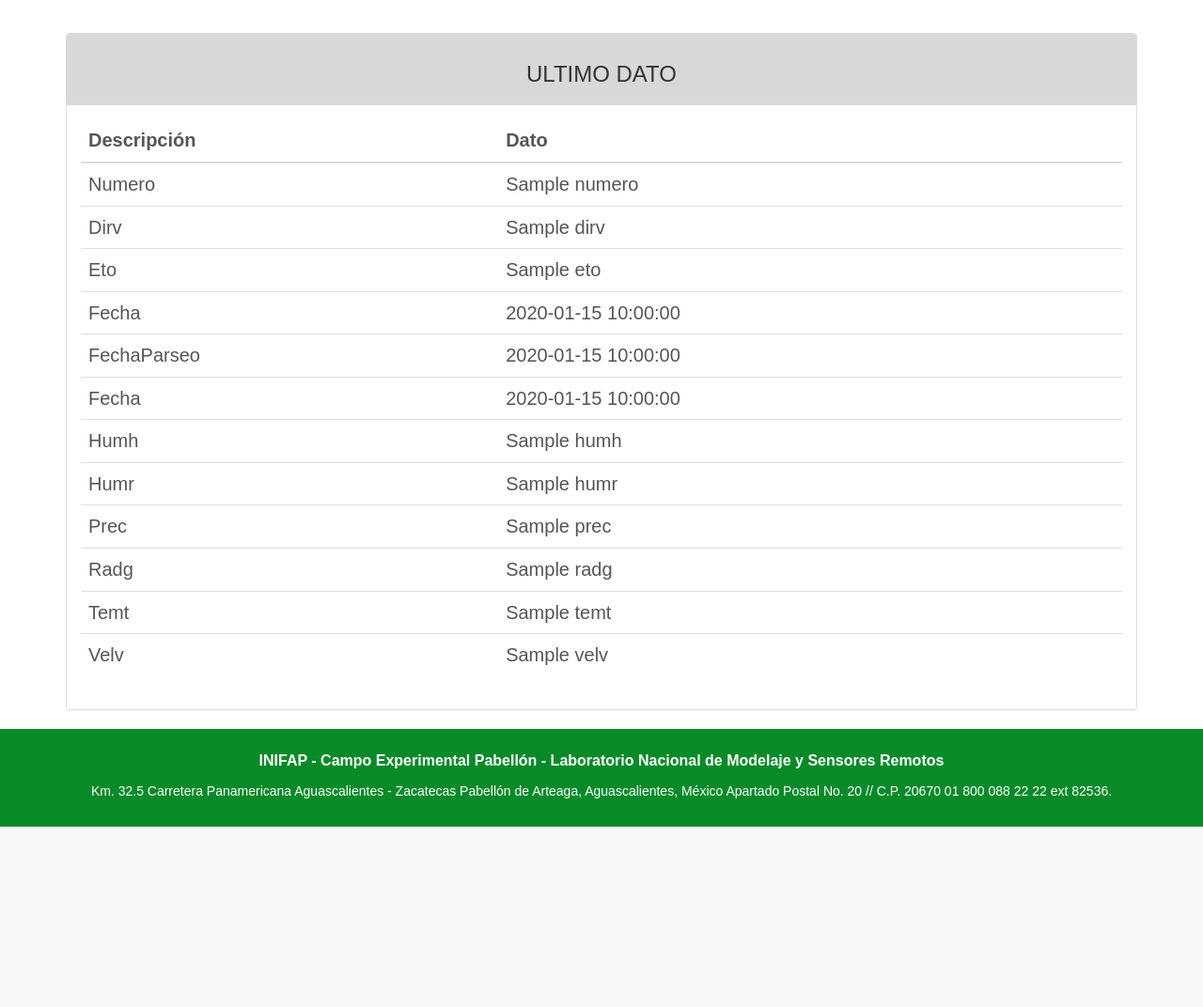
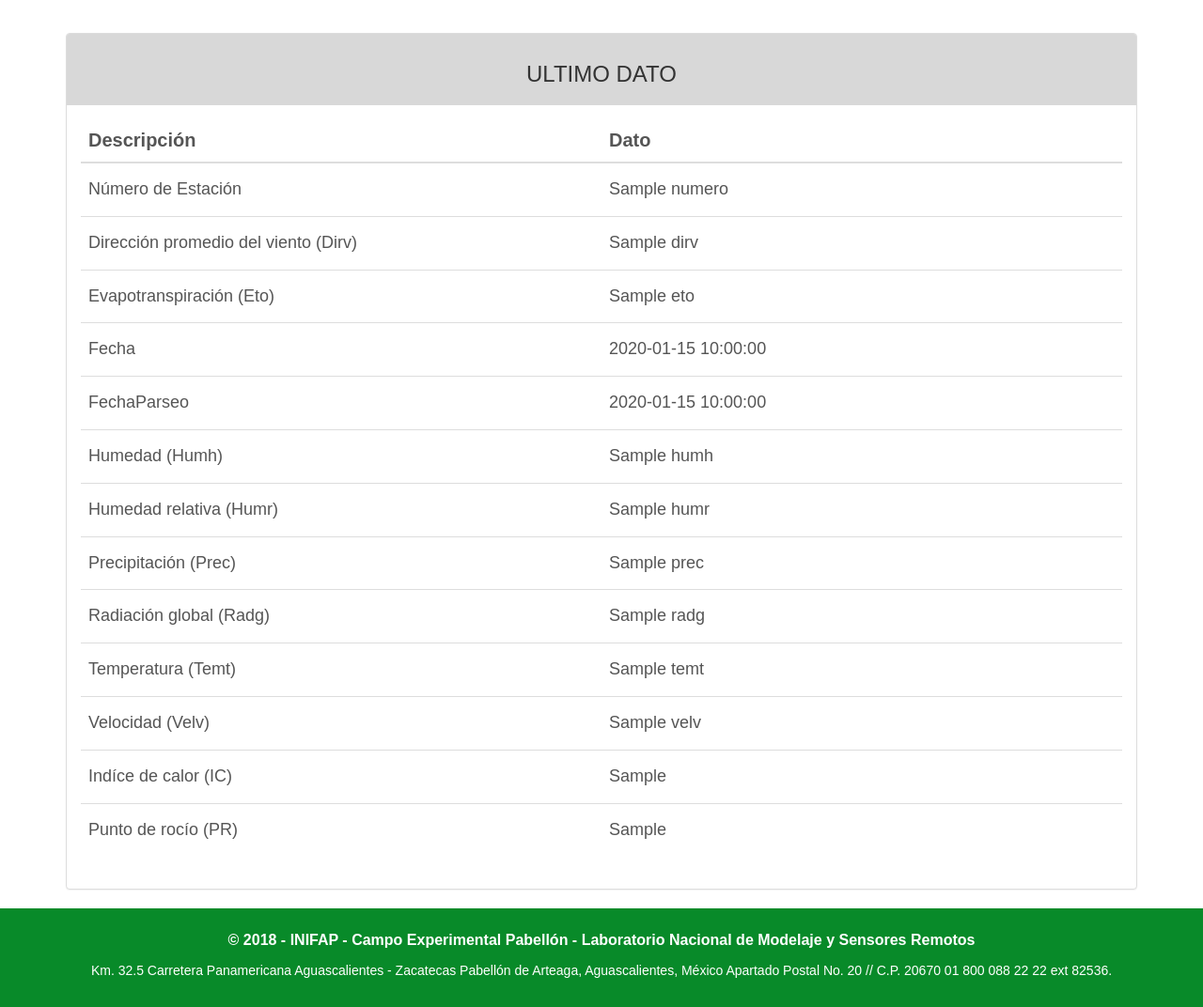
Before and after one commit to jorgemauricio/proyecto_utna_2018, a Flask app: template templates/estaciones.html in a window 1280 px wide. Shown: the part 831-1903 px from the top of the page at 94% size. Before the commit the page ends 1711 px from the top, so only its background shows below. Run offline with Flask 2, Linux system fonts and the light colour scheme; the template is opened without the code that fills it: most values are stand-ins (such as "Sample title", 1, 10 or a date in 2020); some libraries are stand-ins or nearby versions.

Commit message:
Tercer Avance

```diff
--- a/application.py
+++ b/application.py
@@ -2,7 +2,7 @@
 import pandas as pd
 import json
 from urllib.request import urlopen
-from flask import Flask, render_template
+from flask import Flask, render_template, redirect, url_for
 from api import claves
 app = Flask(__name__)
 
@@ -17,6 +17,7 @@ def index():
     data=json.loads(source)
     df=pd.DataFrame(data['estados'])
     return render_template("index.html", dato=df['Nombre'])
+
 
 @app.route('/<string:name>/<string:id>')
 def est(name,id):
@@ -35,6 +36,7 @@ def est(name,id):
     return render_template('estacion.html',dato1=df['Nombre'],estado=name, num=id,estac=tac)
 
 
+
 @app.route('/<string:estado>/<string:estacion>/<string:numesta>/<string:numero>')
 def estacion(estado,numesta,estacion,numero):
     acceso=claves()
@@ -47,6 +49,21 @@ def estacion(estado,numesta,estacion,numero):
     data=json.loads(source)
     dicc=[]
     dicc=dict(data)
+    t= dicc['estaciones'][0]['Temt']#temperatura
+    h= dicc['estaciones'][0]['Humr']#humedad relativa
+    T=(9*int(t)/5)+32#conversion de °c a °f
+    HI = -42.379 + 2.04901523*T + 10.14333127*h - .22475541*T*h - .00683783*T*T - .05481717*h*h + .00122874*T*T*h + .00085282*T*h*h - .00000199*T*T*h*h
+    Pr= ((h/100)**(1/8))*(112+0.9*t)+0.1*t-112
+        #print(df)
+    return render_template('estaciones.html',dato2=dicc, dat3=HI,pr=Pr)
 
-        #print(df)
-    return render_template('estaciones.html',dato2=dicc)
+@app.route("/")
+def url(u):
+    acceso=claves()
+    consulta=acceso.consultaEstados
+    #conUrl=("http://clima.inifap.gob.mx/wapi/api/Estacion?")
+    with urlopen(consulta) as response:source=response.read()
+    data=json.loads(source)
+    df=pd.DataFrame(data['estados'])
+    return redirect(url_for("index.html"), dato=df['Nombre'])
+    #return render_template("index.html", u=u)
--- a/templates/estacion.html
+++ b/templates/estacion.html
@@ -7,7 +7,7 @@
    <link rel="stylesheet" href="http://maxcdn.bootstrapcdn.com/bootstrap/3.3.5/css/bootstrap.min.css">
    <script src="https://ajax.googleapis.com/ajax/libs/jquery/1.11.3/jquery.min.js"></script>
    <script src="http://maxcdn.bootstrapcdn.com/bootstrap/3.3.5/js/bootstrap.min.js"></script>
-    <title>Estaciones</title>
+    <title>Estaciones - LNMySR</title>
     <style>
     body {
         font: 20px Montserrat, sans-serif;
@@ -68,7 +68,7 @@
           </div>
           <div class="collapse navbar-collapse" id="myNavbar">
           <ul class="nav navbar-nav navbar-right">
-            <li><a href="index.html">Regresar</a></li>
+            <li><a href="{{dato}}">Regresar</a></li>
           </div>
         </div>
     </nav>
@@ -111,7 +111,7 @@
 </br>
 </br>
 <div class="container-fluid bg-1 text-center">
-<p><strong>INIFAP - Campo Experimental Pabellón - Laboratorio Nacional de Modelaje y Sensores Remotos</p></strong>
+<p><strong>© 2018 - INIFAP - Campo Experimental Pabellón - Laboratorio Nacional de Modelaje y Sensores Remotos</p></strong>
 <h5>Km. 32.5 Carretera Panamericana Aguascalientes - Zacatecas
 Pabellón de Arteaga, Aguascalientes, México
 Apartado Postal No. 20 // C.P. 20670
--- a/templates/estaciones.html
+++ b/templates/estaciones.html
@@ -1,7 +1,7 @@
 <!DOCTYPE html>
 <html>
   <head>
-    <title>Estacion</title>
+    <title>Estación - LNMySR</title>
   </head>
   <meta charset="utf-8">
   <meta name="viewport" content="width=device-width, initial-scale=1">
@@ -9,7 +9,7 @@
  <link rel="stylesheet" href="http://maxcdn.bootstrapcdn.com/bootstrap/3.3.5/css/bootstrap.min.css">
  <script src="https://ajax.googleapis.com/ajax/libs/jquery/1.11.3/jquery.min.js"></script>
  <script src="http://maxcdn.bootstrapcdn.com/bootstrap/3.3.5/js/bootstrap.min.js"></script>
-  <title>Estación</title>
+
   <style>
   body {
       font: 20px Montserrat, sans-serif;
@@ -69,7 +69,7 @@
           </div>
           <div class="collapse navbar-collapse" id="myNavbar">
           <ul class="nav navbar-nav navbar-right">
-            <li><a href="/proyecto_utna_2018/templates/estacion.html">Regresar</a></li>
+            <li><a href="{{u}}">Regresar</a></li>
           </div>
         </div>
     </nav>
@@ -89,58 +89,62 @@
          <table class="table table-hover">
            <thead>
              <tr>
-               <th>Descripción</th>
-               <th>Dato</th>
+               <th class="col-sm-4">Descripción</th>
+               <th class="col-sm-4">Dato</th>
              </tr>
            </thead>
            <tbody>
              <tr>
-               <td>Numero</td>
-               <td>{{dato2['estaciones'][0]['Numero']}}</td>
+               <td><h4>Número de Estación</td>
+               <td><h4>{{dato2['estaciones'][0]['Numero']}}</td>
              </tr>
              <tr>
-               <td>Dirv</td>
-               <td>{{dato2['estaciones'][0]['Dirv']}}</td>
+               <td><h4>Dirección promedio del viento (Dirv)</td>
+               <td><h4>{{dato2['estaciones'][0]['Dirv']}}</td>
              </tr>
              <tr>
-               <td>Eto</td>
-               <td>{{dato2['estaciones'][0]['Eto']}}</td>
+               <td><h4>Evapotranspiración (Eto)</td>
+               <td><h4>{{dato2['estaciones'][0]['Eto']}}</td>
              </tr>
              <tr>
-               <td>Fecha</td>
-               <td>{{dato2['estaciones'][0]['Fecha']}}</td>
+               <td><h4>Fecha </td>
+               <td><h4>{{dato2['estaciones'][0]['Fecha']}}</td>
              </tr>
              <tr>
-               <td>FechaParseo</td>
-               <td>{{dato2['estaciones'][0]['FechaParseo']}}</td>
+               <td><h4>FechaParseo</td>
+               <td><h4>{{dato2['estaciones'][0]['FechaParseo']}}</td>
              </tr>
              <tr>
-               <td>Fecha</td>
-               <td>{{dato2['estaciones'][0]['Fecha']}}</td>
+               <td><h4>Humedad (Humh)</td>
+               <td><h4>{{dato2['estaciones'][0]['Humh']}}</td>
              </tr>
              <tr>
-               <td>Humh</td>
-               <td>{{dato2['estaciones'][0]['Humh']}}</td>
+               <td><h4>Humedad relativa (Humr)</td>
+               <td><h4>{{dato2['estaciones'][0]['Humr']}}</td>
              </tr>
              <tr>
-               <td>Humr</td>
-               <td>{{dato2['estaciones'][0]['Humr']}}</td>
+               <td><h4>Precipitación (Prec)</td>
+               <td><h4>{{dato2['estaciones'][0]['Prec']}}</td>
              </tr>
              <tr>
-               <td>Prec</td>
-               <td>{{dato2['estaciones'][0]['Prec']}}</td>
+               <td><h4>Radiación global (Radg)</td>
+               <td><h4>{{dato2['estaciones'][0]['Radg']}}</td>
              </tr>
              <tr>
-               <td>Radg</td>
-               <td>{{dato2['estaciones'][0]['Radg']}}</td>
+               <td><h4>Temperatura (Temt)</td>
+               <td><h4>{{dato2['estaciones'][0]['Temt']}}</td>
              </tr>
              <tr>
-               <td>Temt</td>
-               <td>{{dato2['estaciones'][0]['Temt']}}</td>
+               <td><h4>Velocidad (Velv)</td>
+               <td><h4>{{dato2['estaciones'][0]['Velv']}}</td>
              </tr>
              <tr>
-               <td>Velv</td>
-               <td>{{dato2['estaciones'][0]['Velv']}}</td>
+               <td><h4>Indíce de calor (IC)</td>
+               <td><h4>{{dat3}}</td>
+             </tr>
+             <tr>
+               <td><h4>Punto de rocío (PR)</td>
+               <td><h4>{{pr}}</td>
              </tr>
            </tbody>
          </table>
@@ -152,7 +156,7 @@
 
 </center>
 <div class="container-fluid bg-1 text-center">
-<p><strong>INIFAP - Campo Experimental Pabellón - Laboratorio Nacional de Modelaje y Sensores Remotos</p></strong>
+<p><strong>© 2018 - INIFAP - Campo Experimental Pabellón - Laboratorio Nacional de Modelaje y Sensores Remotos</p></strong>
 <h5>Km. 32.5 Carretera Panamericana Aguascalientes - Zacatecas
 Pabellón de Arteaga, Aguascalientes, México
 Apartado Postal No. 20 // C.P. 20670
```
Also changed, not shown: templates/index.html (+56 -3 lines).
